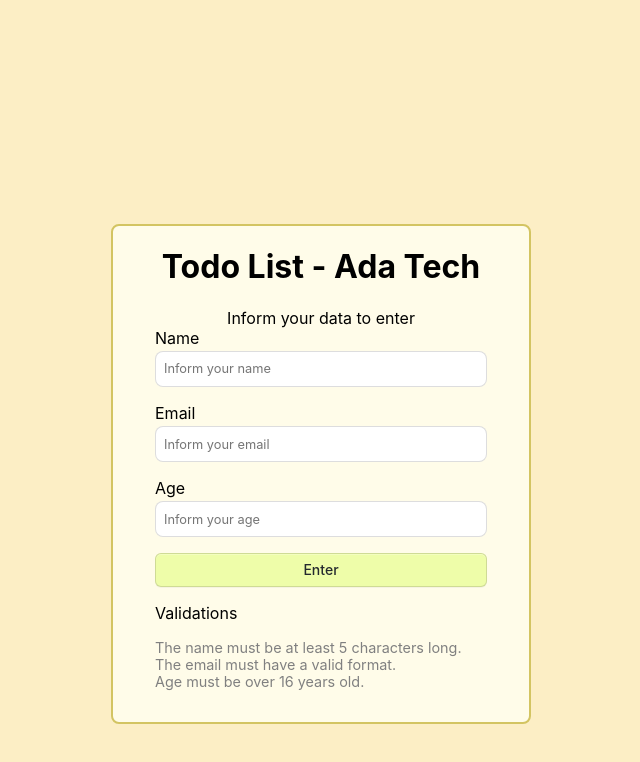
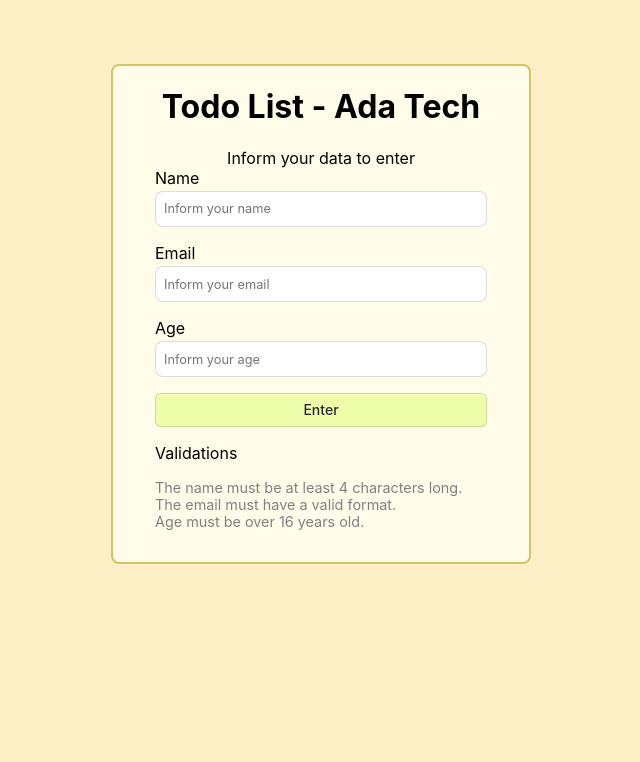
Before and after one commit to mayconrvp/ada-react-02, a React (Create React App) app: page / in a window 1280 px wide. Shown: the top 762 px of the page, without its empty margins (319-959 px from the left). Built offline with nearby package versions, Linux system fonts and the light colour scheme.

Commit message:
Ajustes no componente Register

```diff
--- a/src/components/Register/index.tsx
+++ b/src/components/Register/index.tsx
@@ -126,7 +126,7 @@ const Register = () => {
 
         <div>
           <p>Validations</p>
-          <span>The name must be at least 5 characters long.</span>
+          <span>The name must be at least 4 characters long.</span>
           <span>The email must have a valid format.</span>
           <span>Age must be over 16 years old.</span>
         </div>
--- a/src/components/Register/style.tsx
+++ b/src/components/Register/style.tsx
@@ -6,7 +6,7 @@ import { Input } from '../List/style'
 export const Block = styled.div`
   background: #fffce9;
   border: 2px solid  #d3c462;
-  margin: 14rem auto;
+  margin: 4rem auto;
   display: flex;
   flex-direction: column;
   align-items: center;
```
